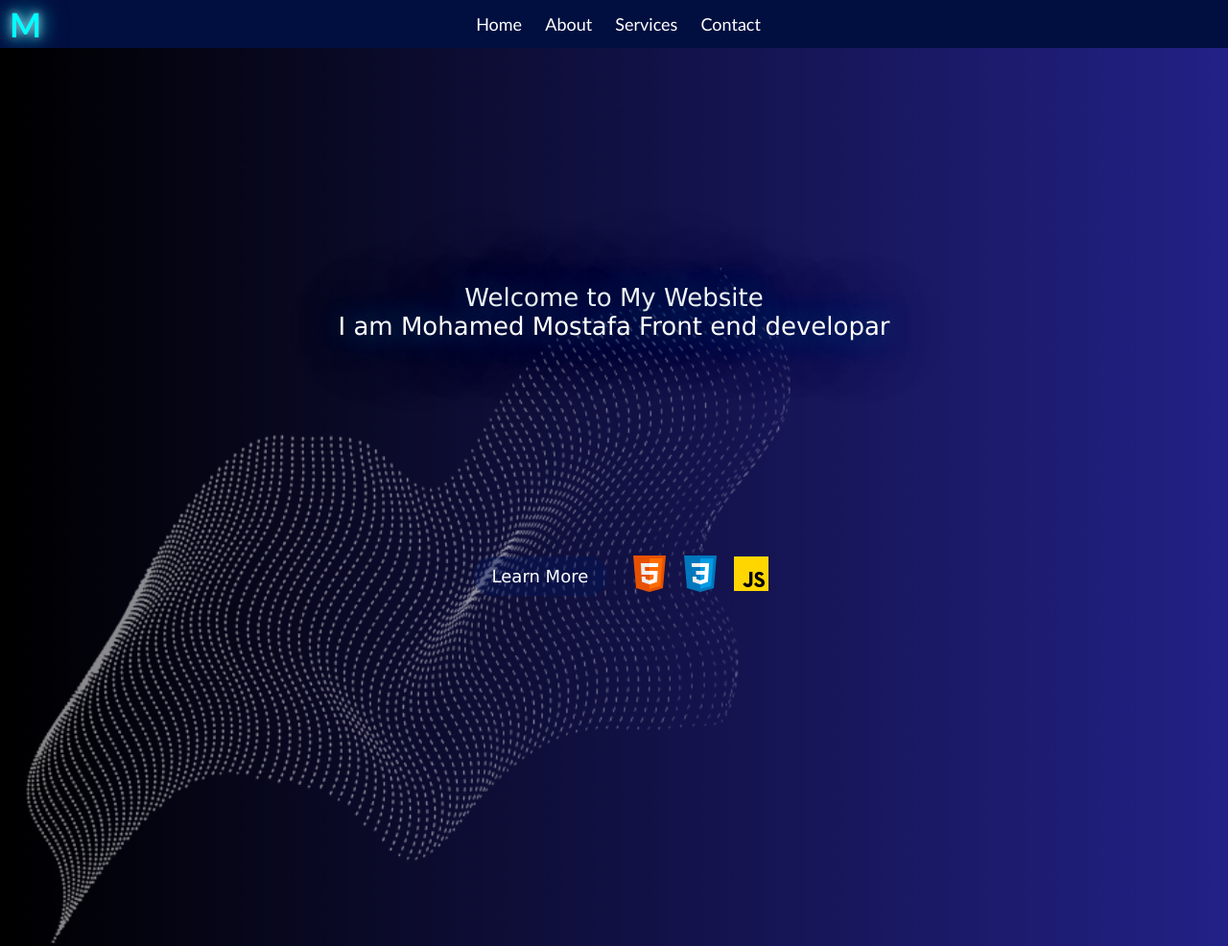
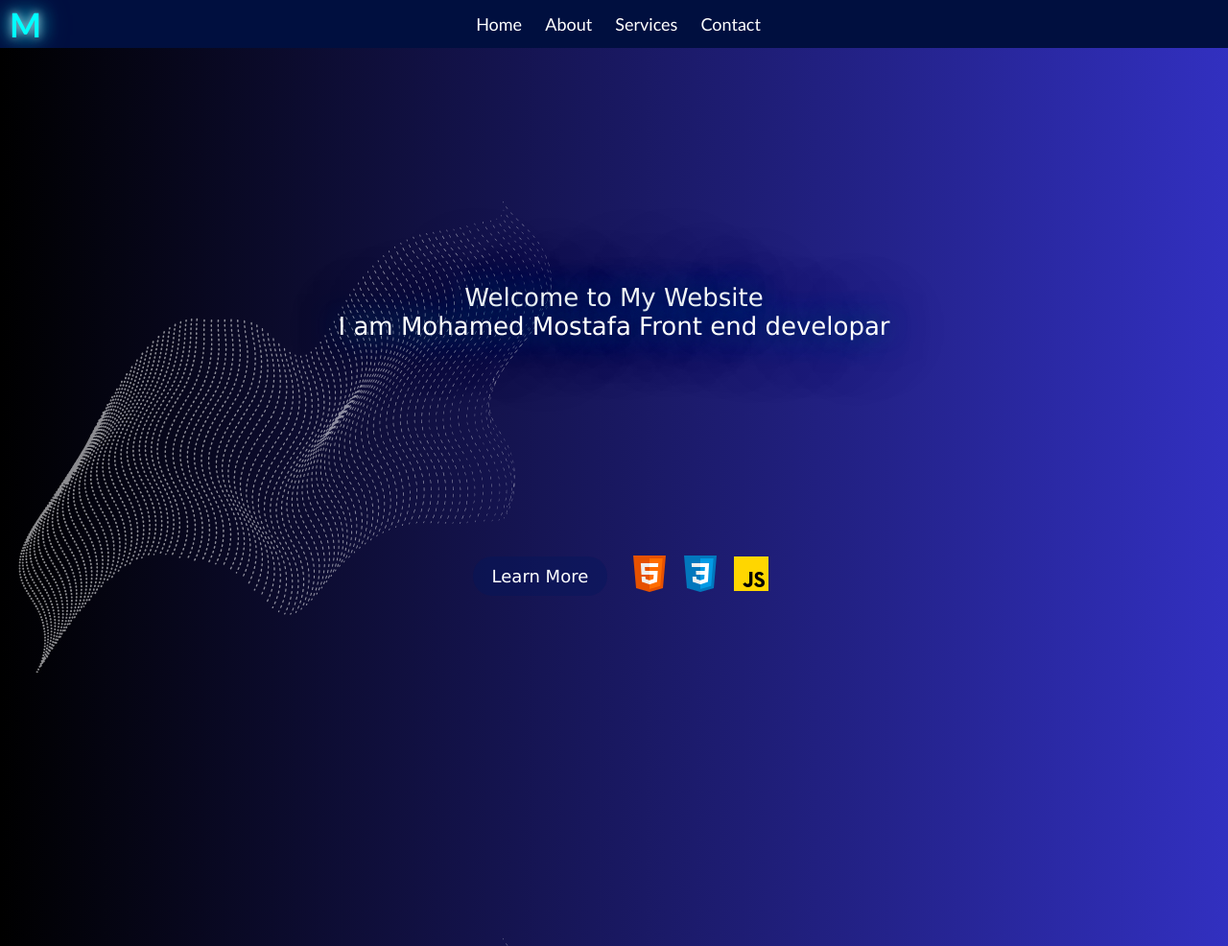
Before and after one commit to mohamed3450/MMAF, a plain HTML site: page index.html in a window 1280 px wide. Shown: the top 986 px of the page at 96% size. Drawn offline with nearby package versions, Linux system fonts and the light colour scheme.

Commit message:
Update style.css

```diff
--- a/style.css
+++ b/style.css
@@ -50,7 +50,7 @@ transition: 1.5s;
 display: flex;
     position: relative;
     background-image: url(MO\ \(2\).png);
-    background-size: cover;
+ width: 100%;
     height: 1100px;
     align-items: center;
     text-align: center;
```
